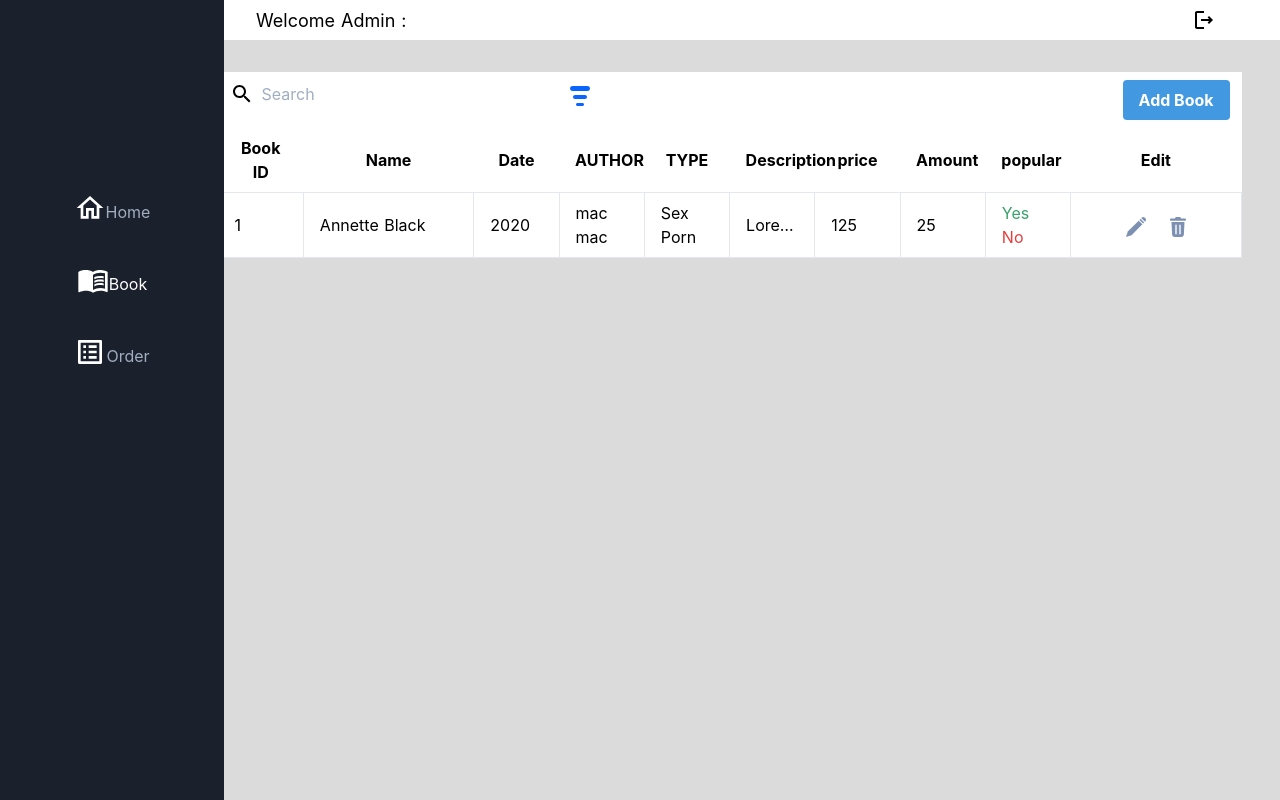
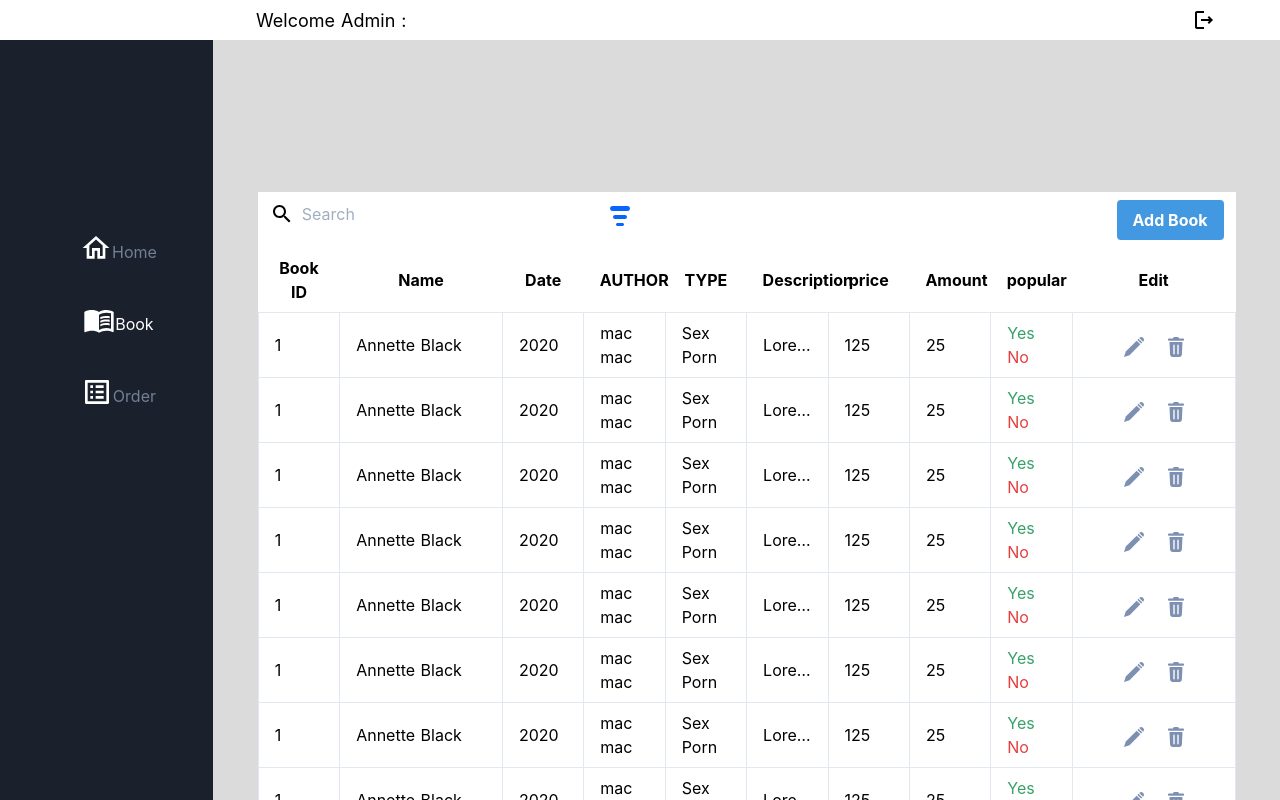
Before and after one commit to macsakarn/BookShop, a Nuxt app in the folder frontend/: page /admin/book in a window 1280 px wide. Shown: the top 800 px of the page. Built offline with nearby package versions, Linux system fonts and the light colour scheme.

Commit message:
Re navBar sideBar

```diff
--- a/frontend/components/adminNav.vue
+++ b/frontend/components/adminNav.vue
@@ -1,52 +1,16 @@
 <template>
-  <section class="allNavBar">
-    <nav class="flex justify-between bg-white items-center max-w-full h-10">
+  <nav
+    class="fixed w-full z-40 flex justify-between bg-white items-center max-w-full h-10"
+  >
     <div class="titleName ml-64" v-if="isLogin">
       <p class="text-lg">
         Welcome Admin : <span style="color: #ffc700">{{ username }}</span>
       </p>
     </div>
-      <div
-        class="exit order-last mr-16 flex-none cursor-pointer"
-        v-if="isLogin"
-      >
+    <div class="exit order-last mr-16 flex-none cursor-pointer" v-if="isLogin">
       <img src="~/assets/ADMIN/logout_black_24dp.svg" alt="" />
     </div>
   </nav>
-    <aside class="bg-gray-900 w-56 fixed inset-y-0 text-white">
-      <div class="hero mt-48 text-gray-500">
-        <NuxtLink to="home">
-          <div class="bth_home text-center my-10 cursor-pointer" v-if="isLogin">
-            <img src="~/assets/ADMIN/home_white_24dp.svg" class="inline w-8" />
-            <span class="align-bottom">Home</span>
-          </div>
-        </NuxtLink>
-
-        <NuxtLink to="book">
-          <div class="bth_book text-center my-10 cursor-pointer" v-if="isLogin">
-            <img
-              src="~/assets/ADMIN/menu_book_white_24dp.svg"
-              class="inline w-8"
-            />
-            <span class="align-bottom">Book</span>
-          </div>
-        </NuxtLink>
-
-        <NuxtLink to="order">
-          <div
-            class="bth_order text-center my-10 cursor-pointer"
-            v-if="isLogin"
-          >
-            <img
-              src="~/assets/ADMIN/list_alt_white_24dp.svg"
-              class="inline w-8"
-            />
-            <span class="align-bottom">Order</span>
-          </div>
-        </NuxtLink>
-      </div>
-    </aside>
-  </section>
 </template>
 
 <script>
@@ -64,7 +28,4 @@ html {
 }
 
 /* exact link will show the primary color for only the exact matching link */
-a.nuxt-link-exact-active {
-  color: #fff;
-}
 </style>
--- /dev/null
+++ b/frontend/components/adminSide.vue
@@ -0,0 +1,68 @@
+<template>
+  <aside class="z-30 bg-gray-900 text-white w-1/6 relative">
+    <div class="fixed h-auto max-h-screen-16 lg:pl-20 mb:pl-0">
+      <ul class="pt-48 text-gray-600">
+        <li class="">
+          <NuxtLink to="home">
+            <div
+              class="bth_home text-center my-10 cursor-pointer"
+              v-if="isLogin"
+            >
+              <img
+                src="~/assets/ADMIN/home_white_24dp.svg"
+                class="inline w-8"
+              />
+              <span class="align-bottom">Home</span>
+            </div>
+          </NuxtLink>
+        </li>
+        <li class="">
+          <NuxtLink to="book">
+            <div
+              class="bth_book text-center my-10 cursor-pointer"
+              v-if="isLogin"
+            >
+              <img
+                src="~/assets/ADMIN/menu_book_white_24dp.svg"
+                class="inline w-8"
+              />
+              <span class="align-bottom">Book</span>
+            </div>
+          </NuxtLink>
+        </li>
+        <li class="">
+          <NuxtLink to="order">
+            <div
+              class="bth_order text-center my-10 cursor-pointer"
+              v-if="isLogin"
+            >
+              <img
+                src="~/assets/ADMIN/list_alt_white_24dp.svg"
+                class="inline w-8"
+              />
+              <span class="align-bottom">Order</span>
+            </div>
+          </NuxtLink>
+        </li>
+      </ul>
+    </div>
+  </aside>
+</template>
+
+<script>
+export default {
+  props: {
+    isLogin: Boolean,
+  },
+};
+</script>
+
+<style>
+a.nuxt-link-exact-active {
+  color: #fff;
+}
+a:hover {
+  color: #fff;
+  font-size: 15px;
+}
+</style>
--- a/frontend/pages/admin/book.vue
+++ b/frontend/pages/admin/book.vue
@@ -1,5 +1,5 @@
 <template>
-  <section>
+  <div>
     <div
       v-if="showModal"
       class="overflow-x-hidden overflow-y-auto fixed inset-0 z-50 outline-none focus:outline-none justify-center items-center flex"
@@ -248,7 +248,10 @@
       </div>
     </div>
     <adminNav :isLogin="true" />
-    <section class="mt-8 w-4/5 bg-white" style="margin-left: 17%">
+    <main class="flex flex-wrap relative">
+      <adminSide :isLogin="true" />
+      <section class="mt-48 w-5/6">
+        <div class="hero bg-white mx-auto w-11/12">
           <div class="top-bar flex justify-between">
             <form class="w-full max-w-sm">
               <div class="flex items-center py-2 px-3">
@@ -291,7 +294,7 @@
                 </tr>
               </thead>
               <tbody>
-            <tr>
+                <tr v-for="(i, index) in 20" :key="index">
                   <td class="border px-4 py-2">1</td>
                   <td class="border px-4 py-2">Annette Black</td>
                   <td class="border px-4 py-2">2020</td>
@@ -304,10 +307,10 @@
                     <p>Porn</p>
                   </td>
                   <td class="border px-4 py-2 truncate">
-                Lorem ipsum dolor sit amet consectetur adipisicing elit. Rem aut
-                exercitationem officiis eaque! Maxime qui officiis in eum! Rem
-                eum facere animi maiores culpa fuga beatae veritatis harum quos
-                velit?
+                    Lorem ipsum dolor sit amet consectetur adipisicing elit. Rem
+                    aut exercitationem officiis eaque! Maxime qui officiis in
+                    eum! Rem eum facere animi maiores culpa fuga beatae
+                    veritatis harum quos velit?
                   </td>
                   <td class="border px-4 py-2">125</td>
                   <td class="border px-4 py-2">25</td>
@@ -333,8 +336,10 @@
               </tbody>
             </table>
           </div>
+        </div>
       </section>
-  </section>
+    </main>
+  </div>
 </template>
 
 <script>
--- a/frontend/pages/admin/home.vue
+++ b/frontend/pages/admin/home.vue
@@ -1,8 +1,13 @@
 <template>
-  <section>
+  <div>
     <adminNav :isLogin="true" />
-    <p>order</p>
-  </section>
+    <main class="flex flex-wrap relative">
+      <adminSide :isLogin="true" />
+      <section class="mt-48 w-5/6">
+        <!-- Content -->
+      </section>
+    </main>
+  </div>
 </template>
 
 <script>
--- a/frontend/pages/admin/order.vue
+++ b/frontend/pages/admin/order.vue
@@ -1,8 +1,13 @@
 <template>
-  <section>
+  <div>
     <adminNav :isLogin="true" />
-    <p>order</p>
-  </section>
+    <main class="flex flex-wrap relative">
+      <adminSide :isLogin="true" />
+      <section class="mt-48 w-5/6">
+        <!-- Content -->
+      </section>
+    </main>
+  </div>
 </template>
 
 <script>
```
Lines whose indentation alone changed are shown as unchanged.
